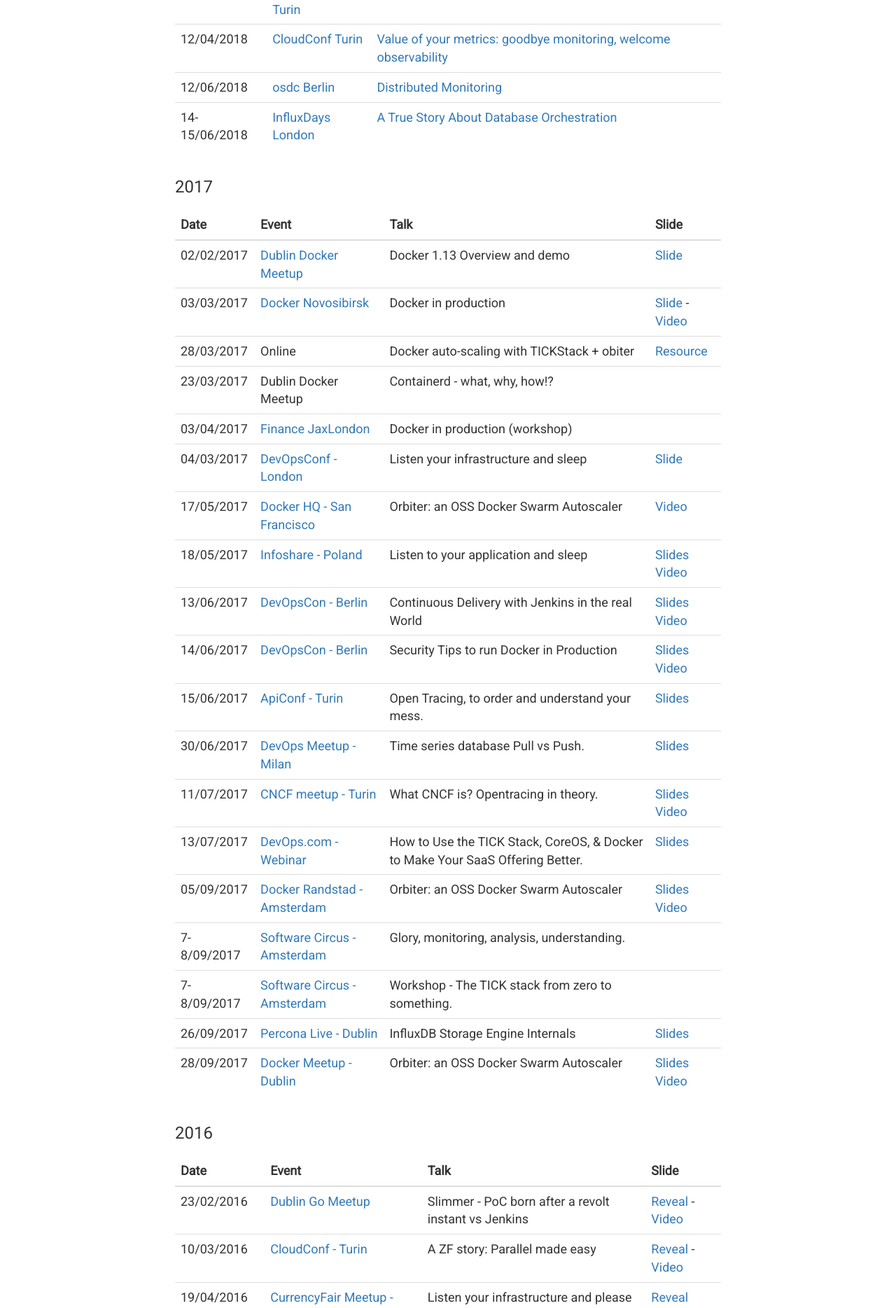
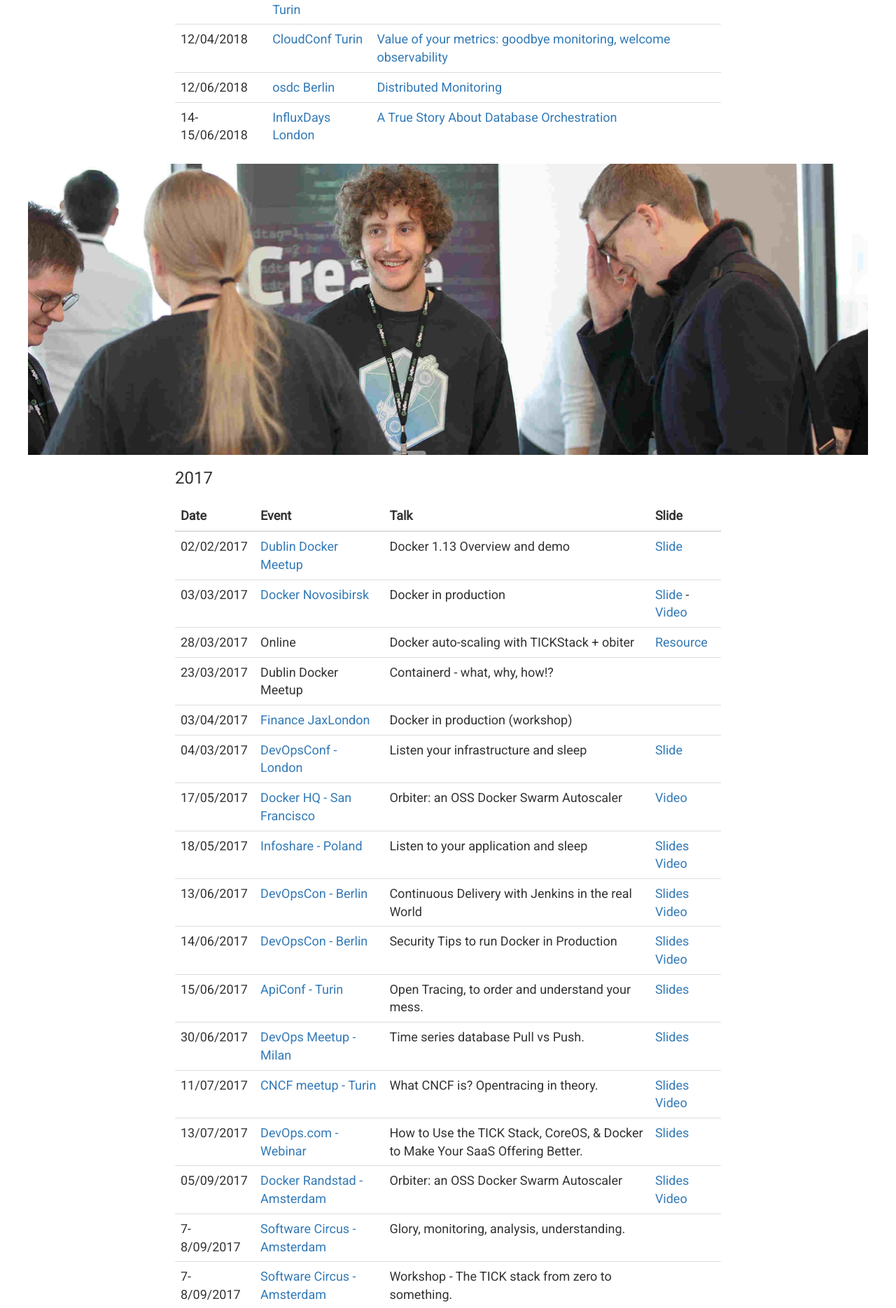
Before and after one commit to gianarb/gianarb.github.com, a Jekyll site: the page built from conferences.html, in a window 1280 px wide. Shown: the part 926-2795 px from the top of the page at 70% size. Built offline with Jekyll 4.4.1, drawn with Linux system fonts in a browser that asks for light colours; nearby versions of some CDN libraries.

Commit message:
pic
Signed-off-by: Gianluca Arbezzano <gianarb92@gmail.com>

```diff
--- a/conferences.html
+++ b/conferences.html
@@ -81,6 +81,15 @@
                 </table>
             </div>
         </div>
+    </div>
+</div>
+
+<div id="post" class="row">
+    <img class="img-responsive" src="/img/influxdays_nyc.jpg">
+</div>
+
+<div class="col-md-offset-2 col-md-8">
+    <div id="post" class="row">
         <div class="row">
             <div class="col-md-12">
                 <h3>2017<h3>
```
Also changed, not shown: img/influxdays_nyc.jpg (added).
